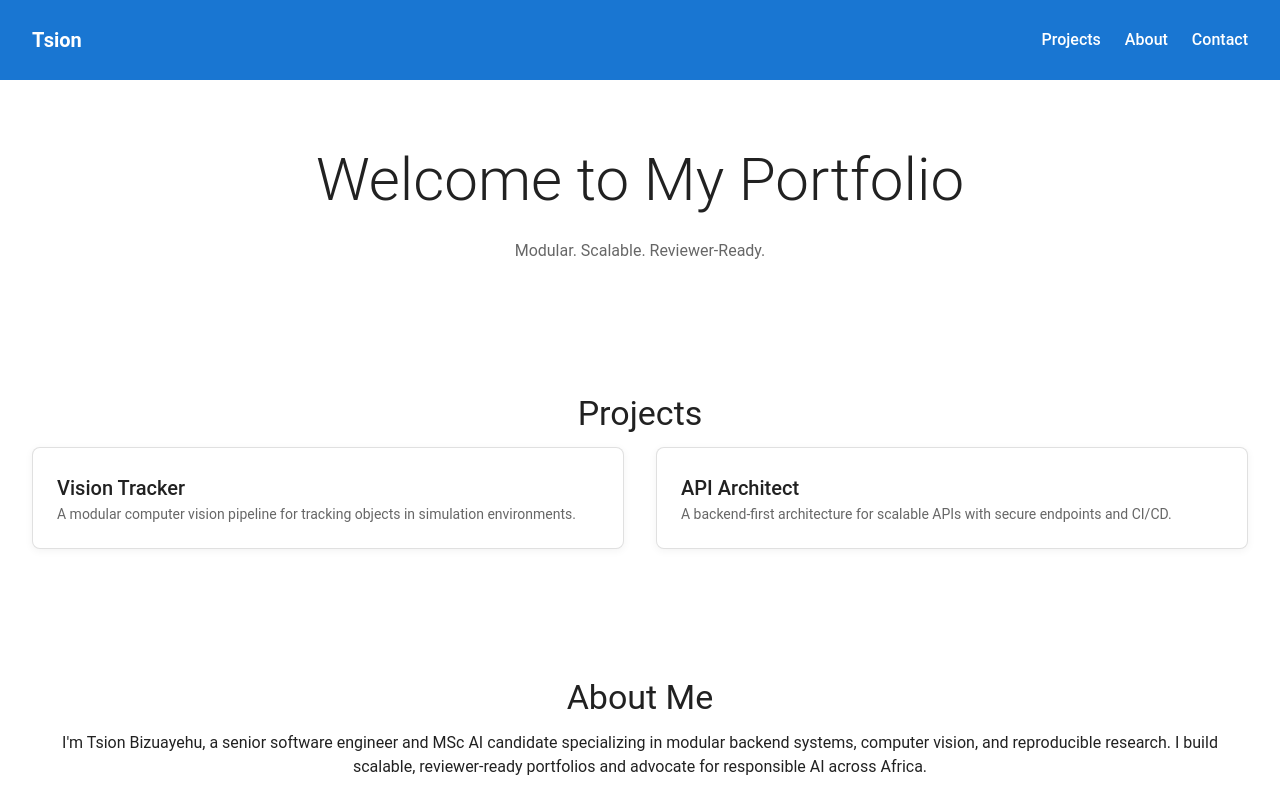
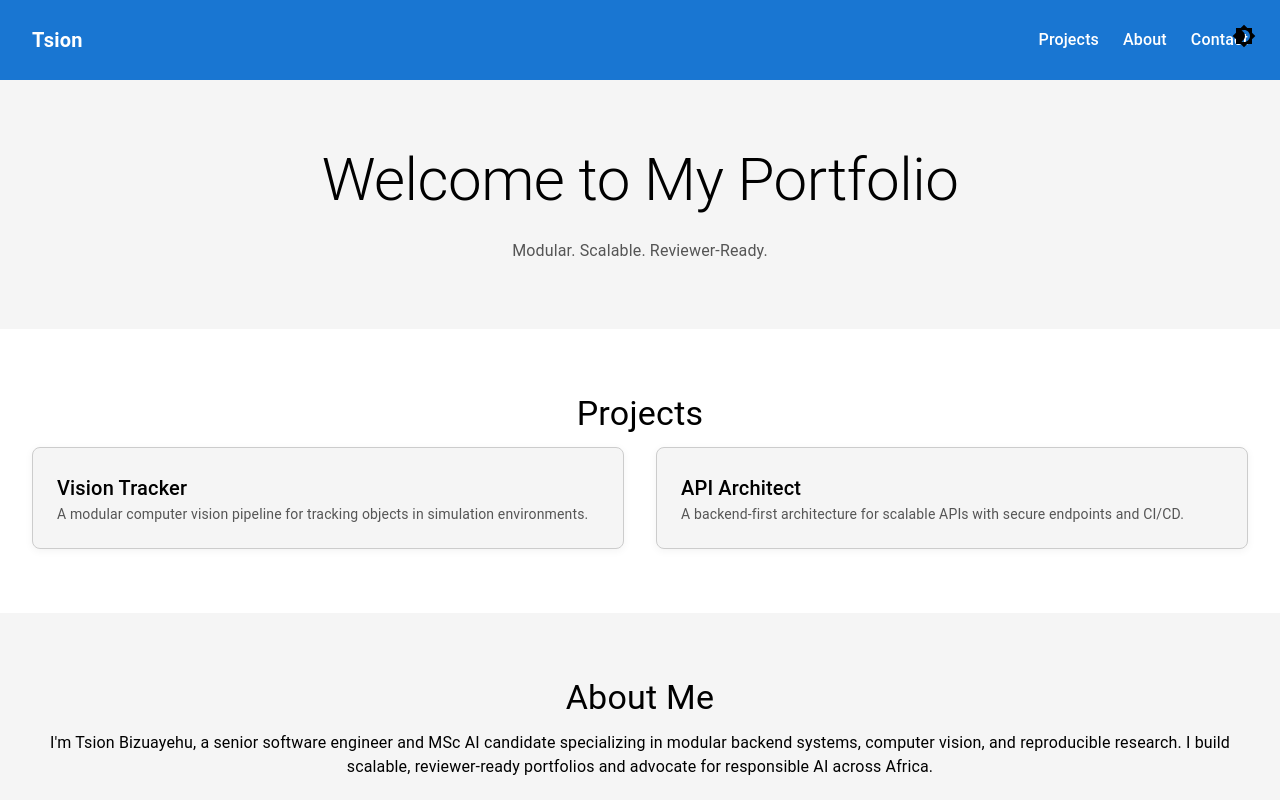
Before and after one commit to TSION2121/my-portfolio, a React (Vite) app: page / in a window 1280 px wide. Shown: the top 800 px of the page. Built offline with nearby package versions, Linux system fonts and the light colour scheme.

Commit message:
Add dark mode toggle with theme switching and icon button

```diff
--- a/src/App.jsx
+++ b/src/App.jsx
@@ -1,20 +1,25 @@
 // src/App.jsx
-import React from 'react';
+import React, { useState } from 'react';
 import { ThemeProvider as MuiThemeProvider, CssBaseline } from '@mui/material';
 import { ThemeProvider as StyledThemeProvider } from 'styled-components';
-import theme from './styles/theme';
+import { getTheme } from './styles/theme';
 import Header from './components/Header';
 import Hero from './components/Hero';
 import Projects from './components/Projects';
 import About from './components/About';
 import Contact from './components/Contact';
 import Footer from './components/Footer';
+import ThemeToggle from './components/ThemeToggle';
 
 function App() {
+    const [mode, setMode] = useState('light');
+    const theme = getTheme(mode);
+
     return (
         <MuiThemeProvider theme={theme}>
             <StyledThemeProvider theme={theme}>
                 <CssBaseline />
+                <ThemeToggle mode={mode} setMode={setMode} />
                 <Header />
                 <Hero />
                 <Projects />
--- /dev/null
+++ b/src/components/ThemeToggle.jsx
@@ -0,0 +1,20 @@
+// src/components/ThemeToggle.jsx
+import React from 'react';
+import { IconButton } from '@mui/material';
+import { Brightness4, Brightness7 } from '@mui/icons-material';
+
+const ThemeToggle = ({ mode, setMode }) => {
+    const toggleMode = () => setMode(mode === 'light' ? 'dark' : 'light');
+
+    return (
+        <IconButton
+            onClick={toggleMode}
+            sx={{ position: 'fixed', top: 16, right: 16 }}
+            color="inherit"
+        >
+            {mode === 'light' ? <Brightness4 /> : <Brightness7 />}
+        </IconButton>
+    );
+};
+
+export default ThemeToggle;
--- a/src/styles/theme.js
+++ b/src/styles/theme.js
@@ -1,18 +1,22 @@
 // src/styles/theme.js
 import { createTheme } from '@mui/material/styles';
 
-const theme = createTheme({
+export const getTheme = (mode) =>
+    createTheme({
         palette: {
+            mode,
             primary: {
                 main: '#1976d2',
+                dark: '#115293',
             },
-        secondary: {
-            main: '#dc004e',
+            background: {
+                default: mode === 'dark' ? '#121212' : '#f5f5f5',
+                paper: mode === 'dark' ? '#1e1e1e' : '#ffffff',
             },
+            text: {
+                primary: mode === 'dark' ? '#ffffff' : '#000000',
+                secondary: mode === 'dark' ? '#bbbbbb' : '#555555',
             },
-    typography: {
-        fontFamily: 'Roboto, sans-serif',
+            divider: mode === 'dark' ? '#333' : '#ccc',
         },
     });
-
-export default theme;
```
Lines whose indentation alone changed are shown as unchanged.
